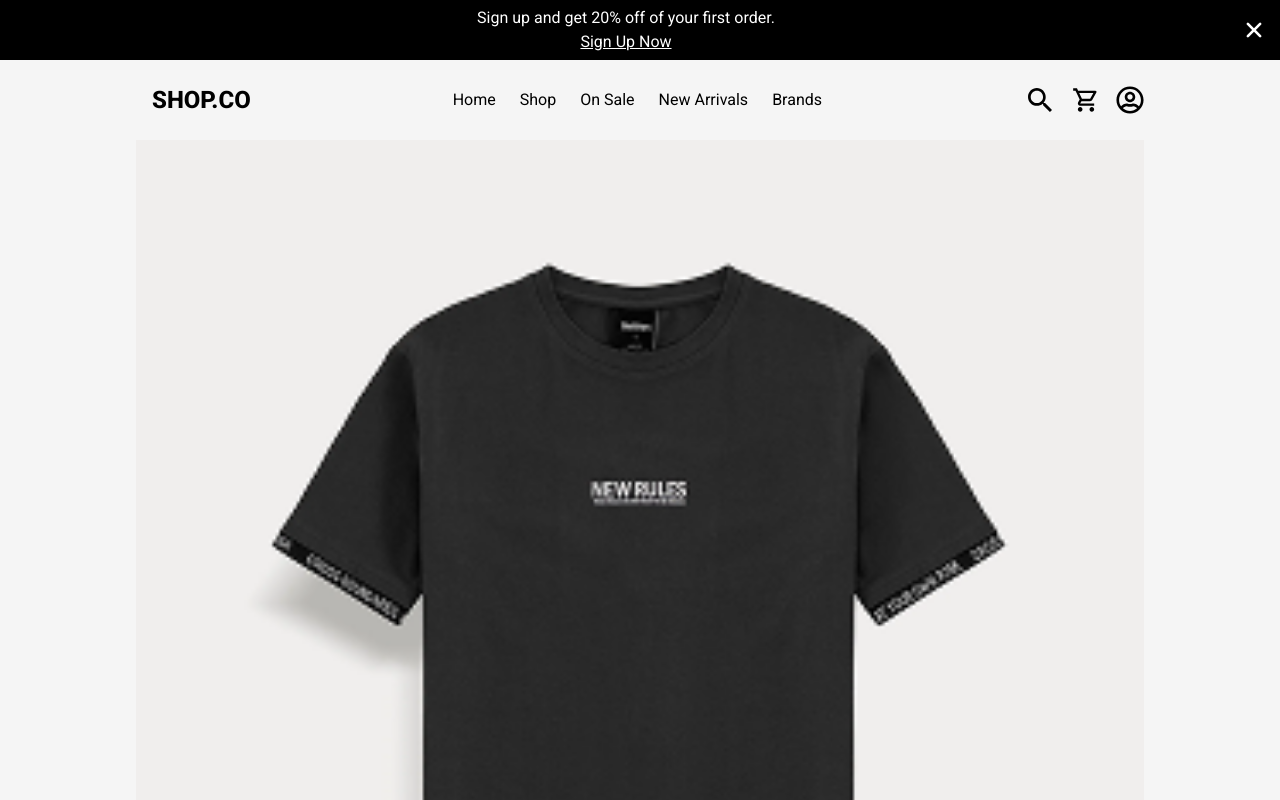
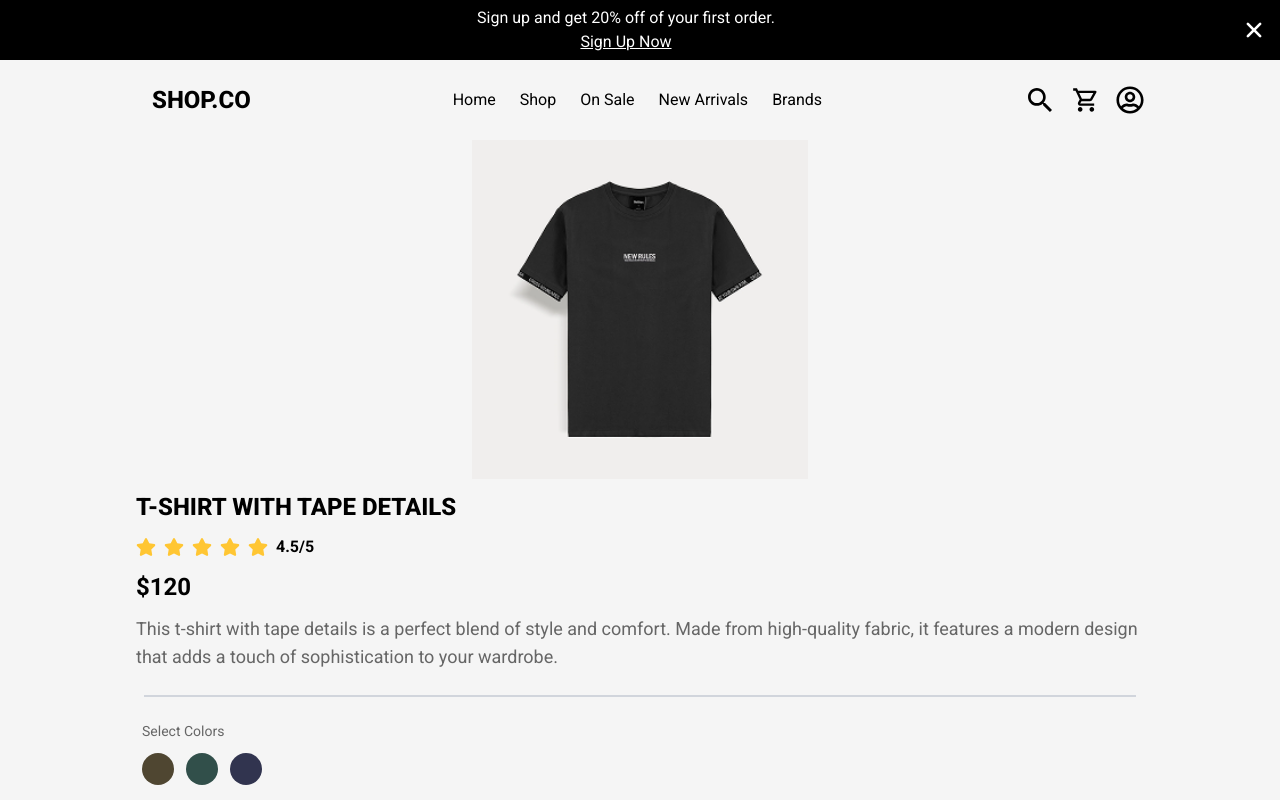
Before and after one commit to Kaydev-cmd/shop-co-web-app, a Next.js app: page /product/black-shirt in a window 1280 px wide. Shown: the top 800 px of the page. Built offline with nearby package versions, Linux system fonts and the light colour scheme.

Commit message:
style: adjust image layout on large screens

```diff
--- a/components/common/ProductInfoCard.tsx
+++ b/components/common/ProductInfoCard.tsx
@@ -48,7 +48,9 @@ const ProductInfoCard: React.FC<ProductInfoCardProps> = ({
   return (
     <>
       {/* Gallery */}
-      <img src={productImage} alt={productName} />
+      <div className="flex justify-center">
+        <img src={productImage} alt={productName} className="w-full lg:w-1/3" />
+      </div>
 
       {/* ProductInfo */}
       <div className="flex flex-col gap-3">
```
